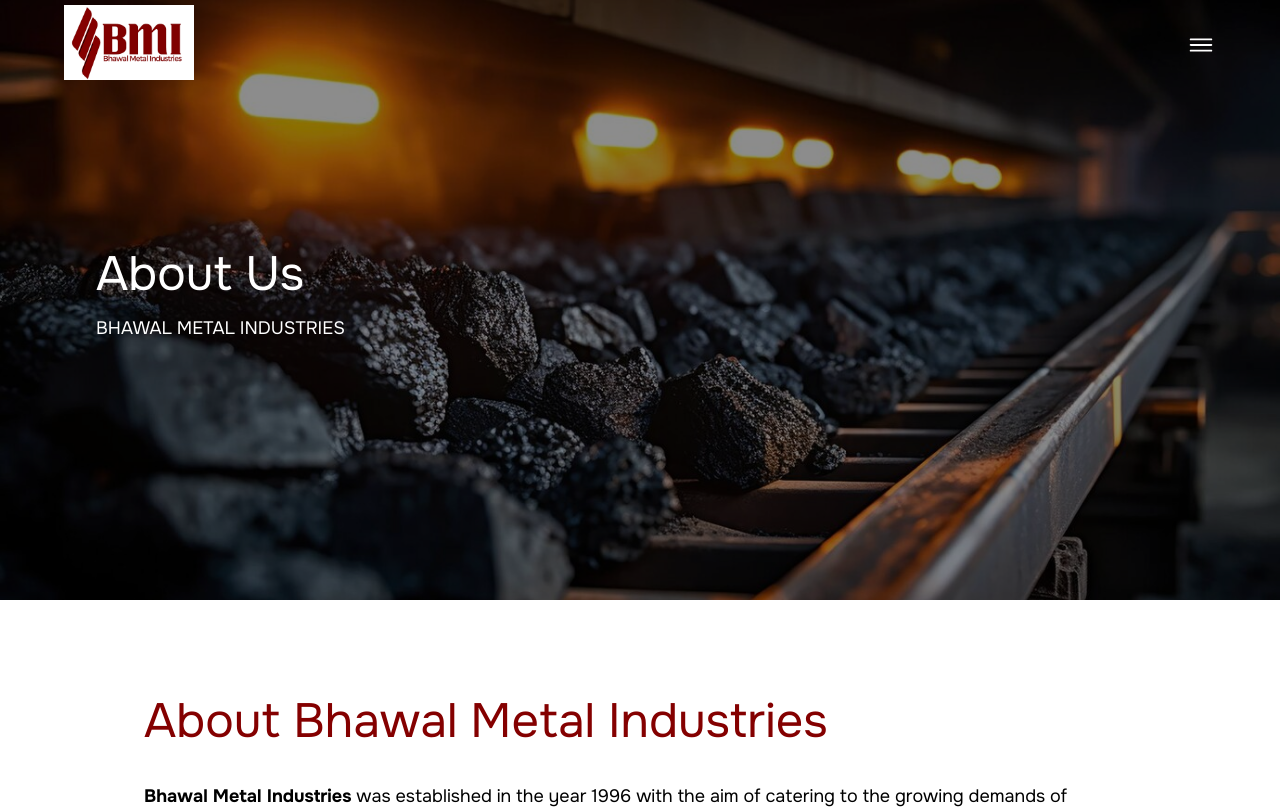
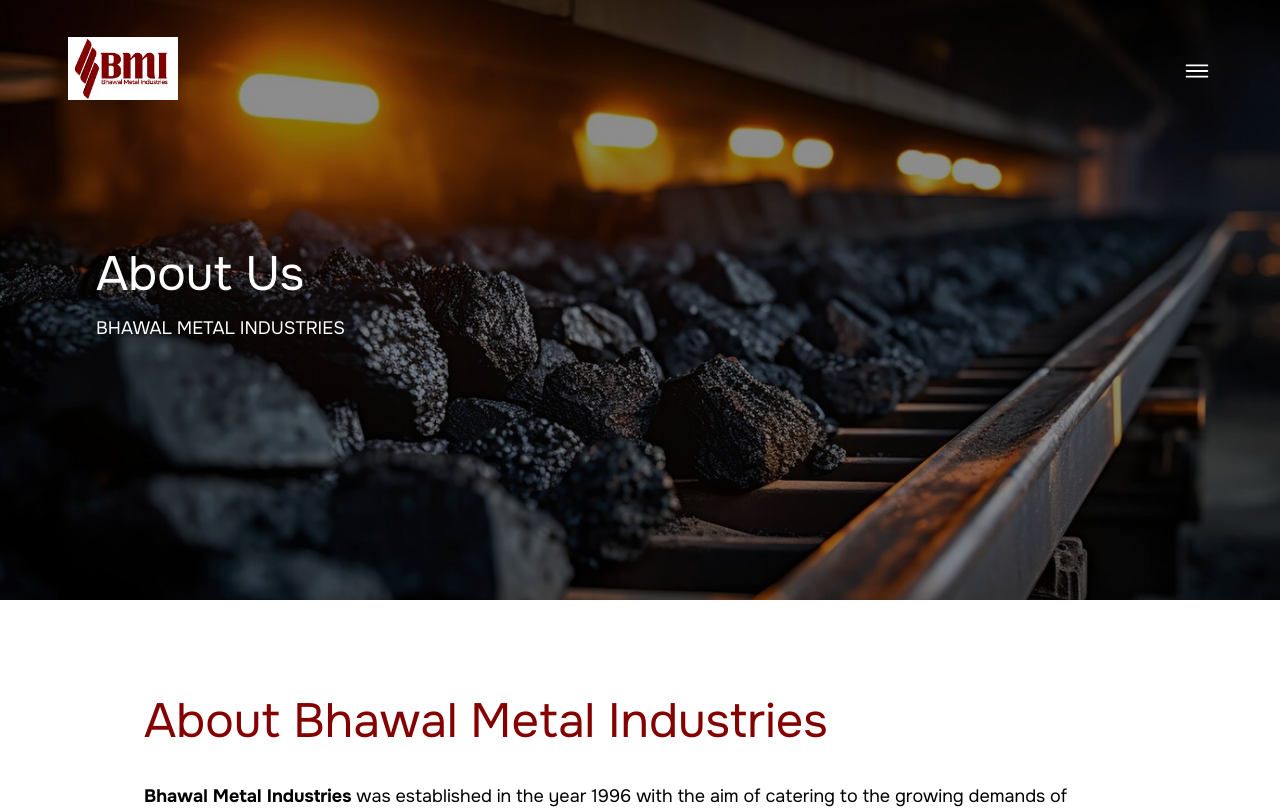
Before and after one commit to webtesting22/BhawalMetal, a React (Vite) app: page /about-us in a window 1280 px wide. Shown: the top 809 px of the page. Built offline with nearby package versions, Linux system fonts and the light colour scheme; a web font is replaced by a local one.

Commit message:
Updated navigation bar

```diff
--- a/src/Components/CommonUsedComponents/Navigation/Nav.css
+++ b/src/Components/CommonUsedComponents/Navigation/Nav.css
@@ -13,7 +13,8 @@
     background-color: transparent;
     /* width: 100%; */
     z-index: 1000;
-    padding: 0rem 4rem;
+    padding: 0rem 3rem;
+    margin-top: 2rem;
 }
 
 .AdjustBothContainerNavigation {
@@ -78,25 +79,30 @@
 }
 
 .BrandLogoContainer img {
-    width: 130px;
+    width: 110px;
 }
 
 .FillContainerOnBack {
     background-color: white;
     height: 0px;
-    width: 100%;
+    /* width: 100%; */
+    margin: 0rem 3rem;
     position: fixed;
     top: 0;
     left: 0;
+    right: 0px;
     transition: height 0.3s ease-in-out;
     z-index: 999;
     box-shadow: rgba(99, 99, 99, 0.2) 0px 2px 8px 0px;
+    margin-top: 2rem;
 }
 
 .ant-drawer {
     z-index: 666666666;
 }
-
+.NavigationbarContainer .ant-row {
+    padding: 0px 20px;
+}
 @media (max-width:900px) {
     .NavigationbarContainer {
         position: absolute;
@@ -106,10 +112,14 @@
         /* width: 100%; */
         z-index: 1000;
         padding: 0rem 1rem;
+        margin-top: 0px !important;
     }
 
     .MenuBtnContainer div svg {
         font-size: 30px;
         color: black !important;
     }
+    .FillContainerOnBack {
+        margin-top: 0px !important;
+    }
 }
--- a/src/Components/CommonUsedComponents/Navigation/Nav.jsx
+++ b/src/Components/CommonUsedComponents/Navigation/Nav.jsx
@@ -12,7 +12,7 @@
     useEffect(() => {
         const handleScroll = () => {
             // Increase height up to a max of 70px based on scroll position
-            let newHeight = Math.min(window.scrollY, 85);
+            let newHeight = Math.min(window.scrollY, 75);
             setScrollHeight(newHeight);
             setIsScrolled(window.scrollY > 70);
         };
```
